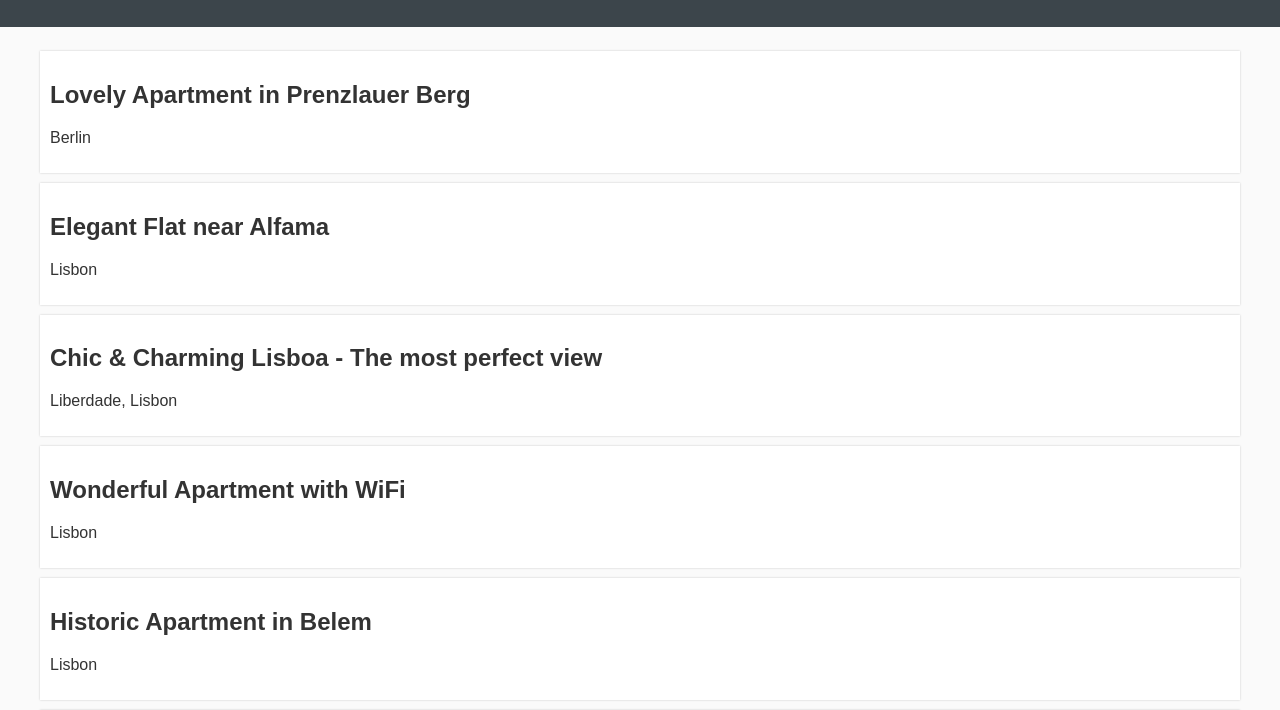
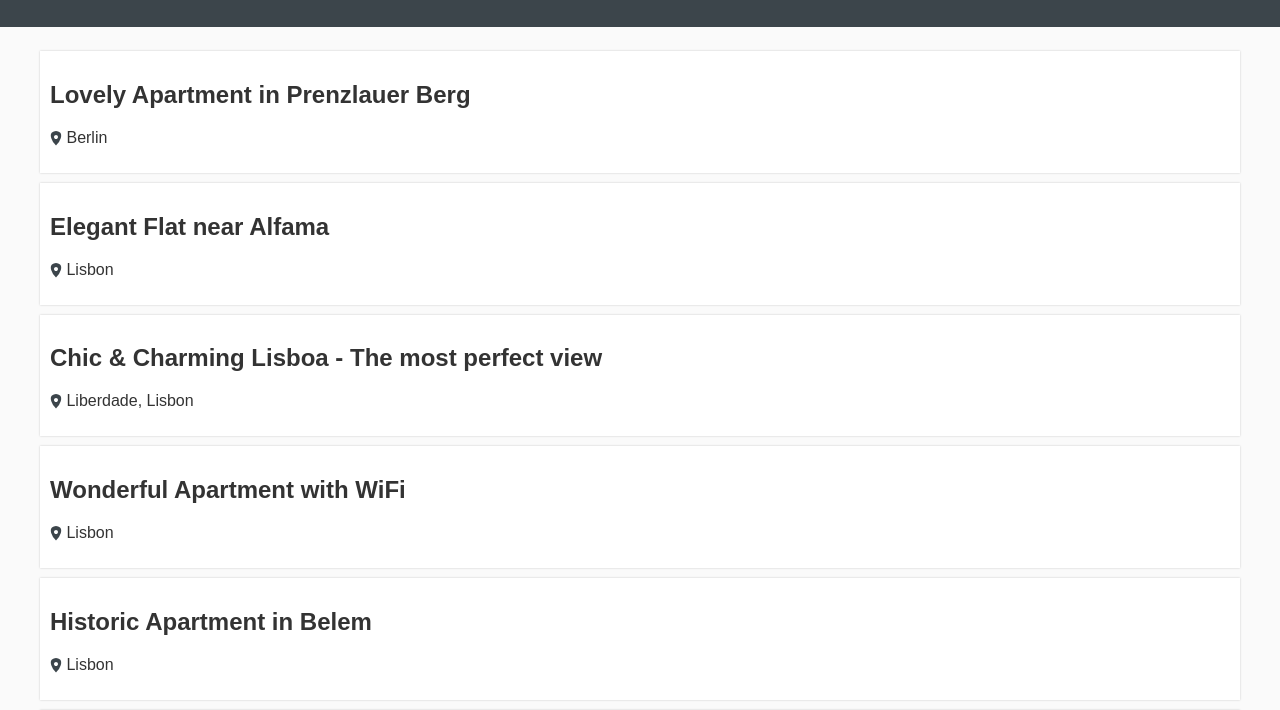
Before and after one commit to athimannil/mini-app, a React app: page / in a window 1280 px wide. Shown: the part 69-779 px from the top of the page. Built offline with nearby package versions, Linux system fonts and the light colour scheme.

Commit message:
css map pin icon

```diff
--- a/src/js/components/Offers.js
+++ b/src/js/components/Offers.js
@@ -8,7 +8,7 @@ export class Offers extends React.Component {
 				return (
 					<div className="offer" key={offerDetail.id}>
 						<h2>{offerDetail.title}</h2>
-						<p>{offerDetail.city}</p>
+						<p><i className="location-icon"></i> {offerDetail.city}</p>
 					</div>
 				);
 			});
--- a/src/scss/_offers.scss
+++ b/src/scss/_offers.scss
@@ -8,3 +8,25 @@
 		font-size: 1.1rem;
 	}
 }
+
+.location-icon {
+  display: inline-block;
+  width: 12px;
+  height: 12px;
+  border-radius: 100% 0% 55% 50% / 55% 0% 100% 50%;
+  background: $primary;
+  transform: rotate(135deg);
+	position: relative;
+	&:after{
+    content: "";
+    width: 35%;
+    height: 35%;
+    background-color: $white;
+    position: absolute;
+    left: 0;
+    right: 0;
+    margin: auto;
+    top: 30%;
+    border-radius: 50%;
+  }
+}
```
